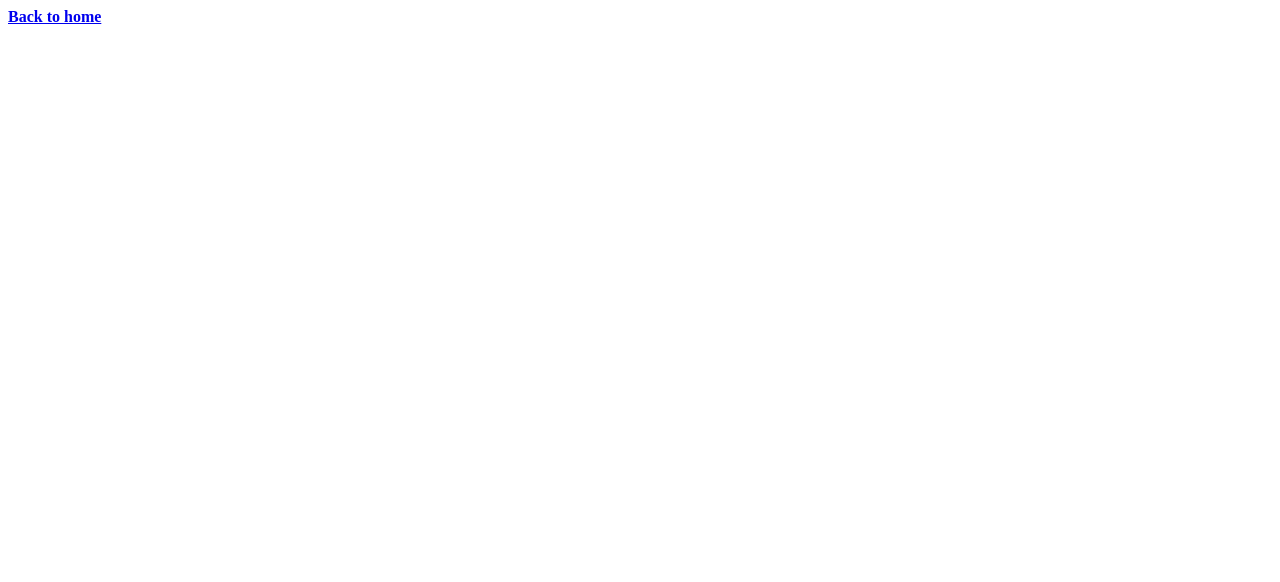
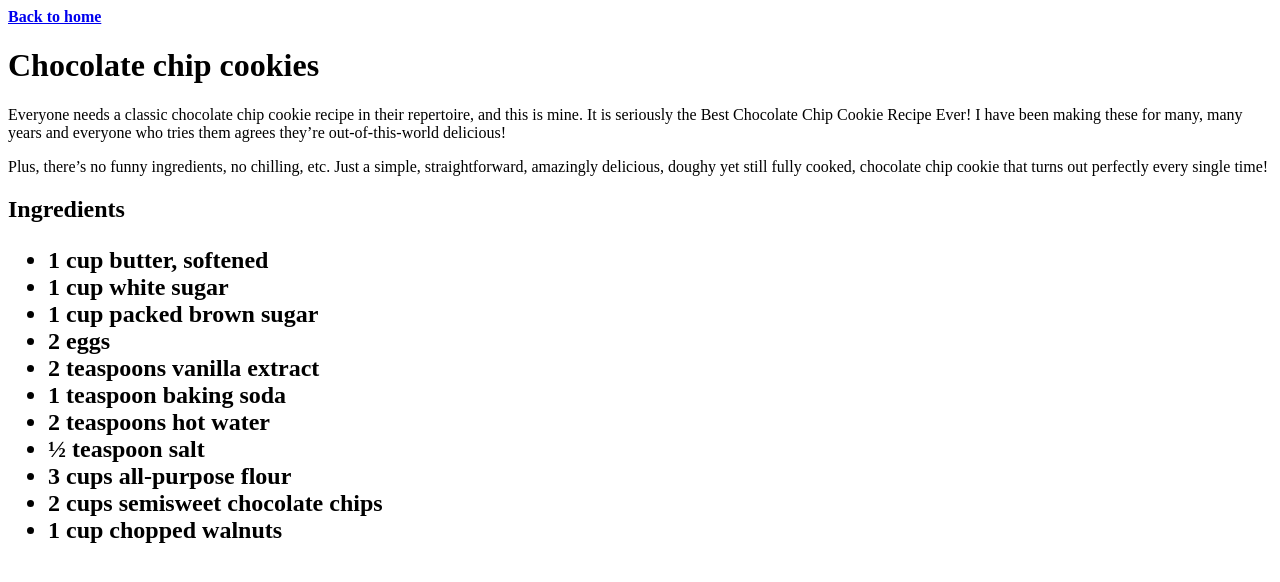
Before and after one commit to SoulSkyFlare/odin-recipes, a plain HTML site: page recipes/cookies.html in a window 1280 px wide. Drawn offline with Linux system fonts and the light colour scheme.

Commit message:
add description and ingredients

```diff
--- a/recipes/cookies.html
+++ b/recipes/cookies.html
@@ -8,5 +8,22 @@
 </head>
 <body>
     <a href="../index.html"><strong>Back to home</a></strong>
+    <h1>Chocolate chip cookies</h1>
+    <p>Everyone needs a classic chocolate chip cookie recipe in their repertoire, and this is mine. It is seriously the Best Chocolate Chip Cookie Recipe Ever! I have been making these for many, many years and everyone who tries them agrees they’re out-of-this-world delicious!</p>
+    <p>Plus, there’s no funny ingredients, no chilling, etc. Just a simple, straightforward, amazingly delicious, doughy yet still fully cooked, chocolate chip cookie that turns out perfectly every single time!</p>
+    <h2>Ingredients
+    <ul>
+        <li>1 cup butter, softened</li>
+        <li>1 cup white sugar</li>
+        <li>1 cup packed brown sugar</li>
+        <li>2 eggs</li>
+        <li>2 teaspoons vanilla extract</li>
+        <li>1 teaspoon baking soda</li>
+        <li>2 teaspoons hot water</li>
+        <li>½ teaspoon salt</li>
+        <li>3 cups all-purpose flour</li>
+        <li>2 cups semisweet chocolate chips</li>
+        <li>1 cup chopped walnuts</li>
+    </ul>
 </body>
 </html>
```
